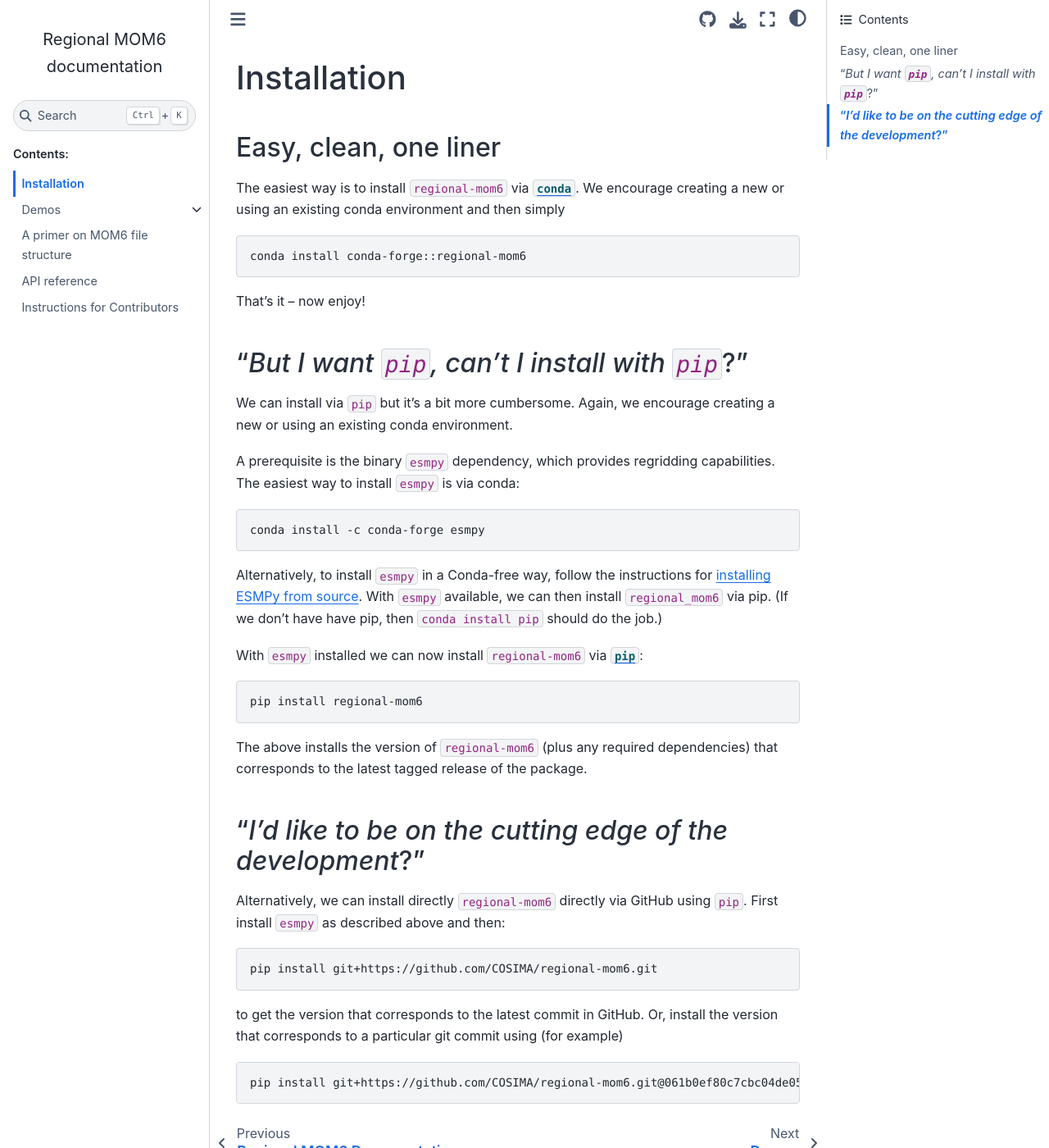
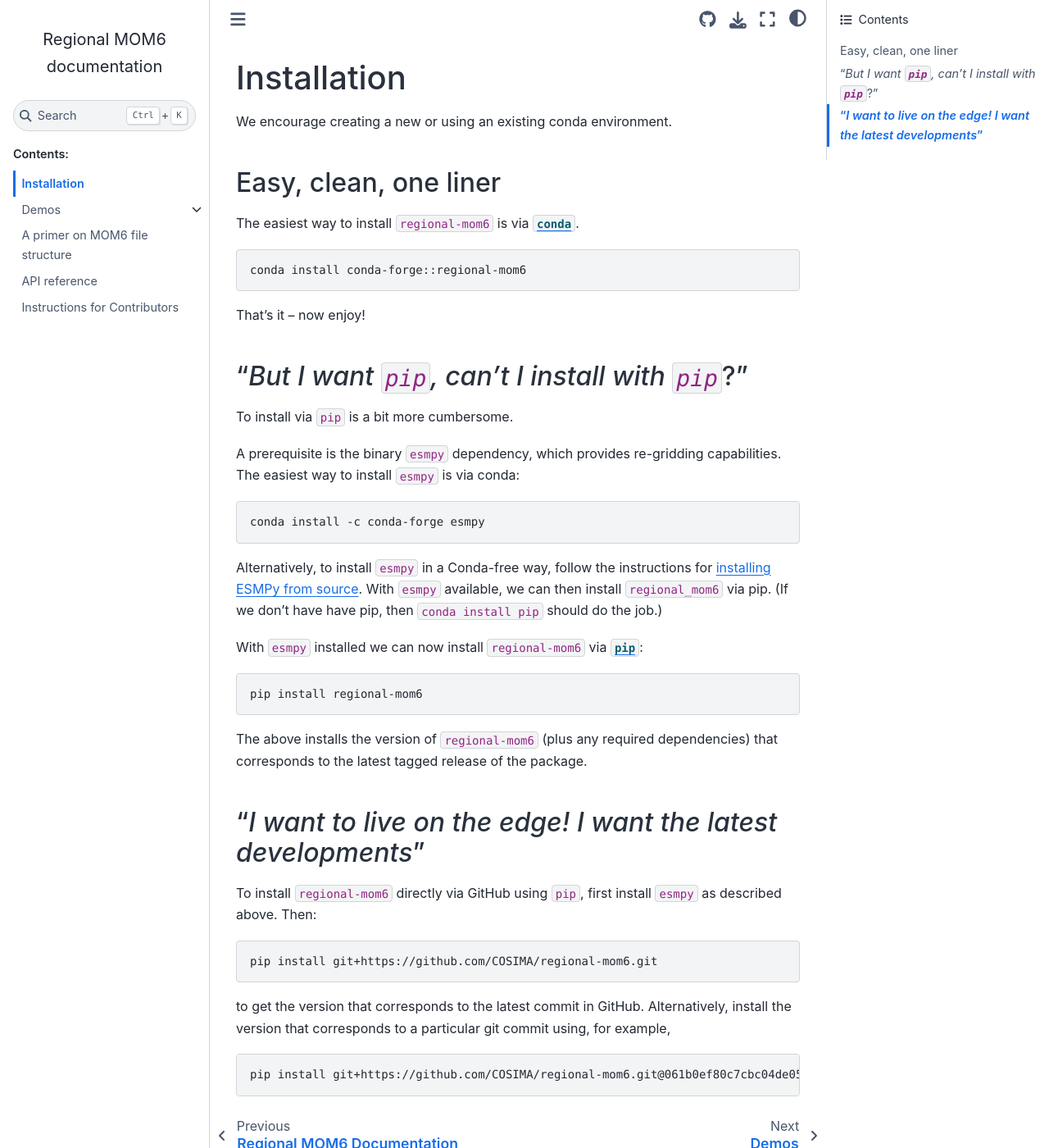
Before and after one commit to COSIMA/regional-mom6, a Sphinx documentation site: the page built from docs/installation.md, in a window 1280 px wide and 1400 px high. Shown: the whole window at 82% size. Built offline with Sphinx 7.4.7 and the Sphinx Book theme 1.1.4, drawn with Linux system fonts in a browser that asks for light colours; pages that are not in the unit, such as notebooks, are missing from menus.

Commit message:
bring back latest installation instructions

````diff
--- a/docs/installation.md
+++ b/docs/installation.md
@@ -1,10 +1,11 @@
 Installation
 ============
 
+We encourage creating a new or using an existing conda environment.
+
 #### Easy, clean, one liner
 
-The easiest way is to install `regional-mom6` via [`conda`](https://anaconda.org/conda-forge/regional-mom6).
-We encourage creating a new or using an existing conda environment and then simply
+The easiest way to install `regional-mom6` is via [`conda`](https://anaconda.org/conda-forge/regional-mom6).
 
 ```bash
 conda install conda-forge::regional-mom6
@@ -14,10 +15,9 @@ That's it -- now enjoy!
 
 #### "*But I want `pip`, can't I install with `pip`*?"
 
-We can install via `pip` but it's a bit more cumbersome.
-Again, we encourage creating a new or using an existing conda environment.
+To install via `pip` is a bit more cumbersome.
 
-A prerequisite is the binary `esmpy` dependency, which provides regridding capabilities.
+A prerequisite is the binary `esmpy` dependency, which provides re-gridding capabilities.
 The easiest way to install `esmpy` is via conda:
 
 ```bash
@@ -37,17 +37,16 @@ pip install regional-mom6
 
 The above installs the version of `regional-mom6` (plus any required dependencies) that corresponds to the latest tagged release of the package.
 
-#### "*I'd like to be on the cutting edge of the development*?"
+#### "*I want to live on the edge! I want the latest developments*"
 
-Alternatively, we can install directly `regional-mom6` directly via GitHub using `pip`.
-First install `esmpy` as described above and then:
+To install `regional-mom6` directly via GitHub using `pip`, first install `esmpy` as described above. Then:
 
 ```bash
 pip install git+https://github.com/COSIMA/regional-mom6.git
 ```
 
 to get the version that corresponds to the latest commit in GitHub.
-Or, install the version that corresponds to a particular git commit using (for example)
+Alternatively, install the version that corresponds to a particular git commit using, for example,
 
 ```bash
 pip install git+https://github.com/COSIMA/regional-mom6.git@061b0ef80c7cbc04de0566df329c4ea472002f7e
````
Also changed, not shown: README.md (+10 -11 lines).
